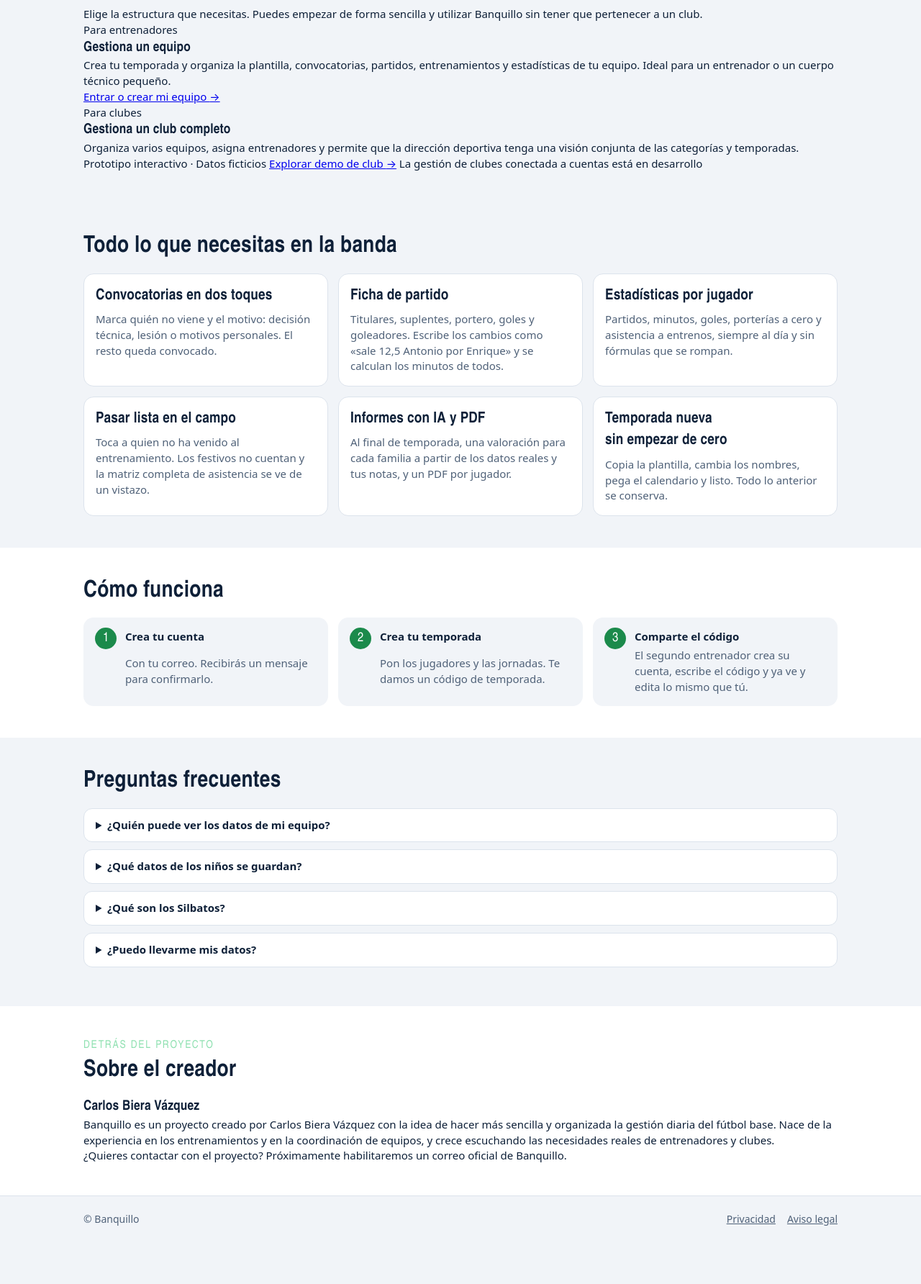
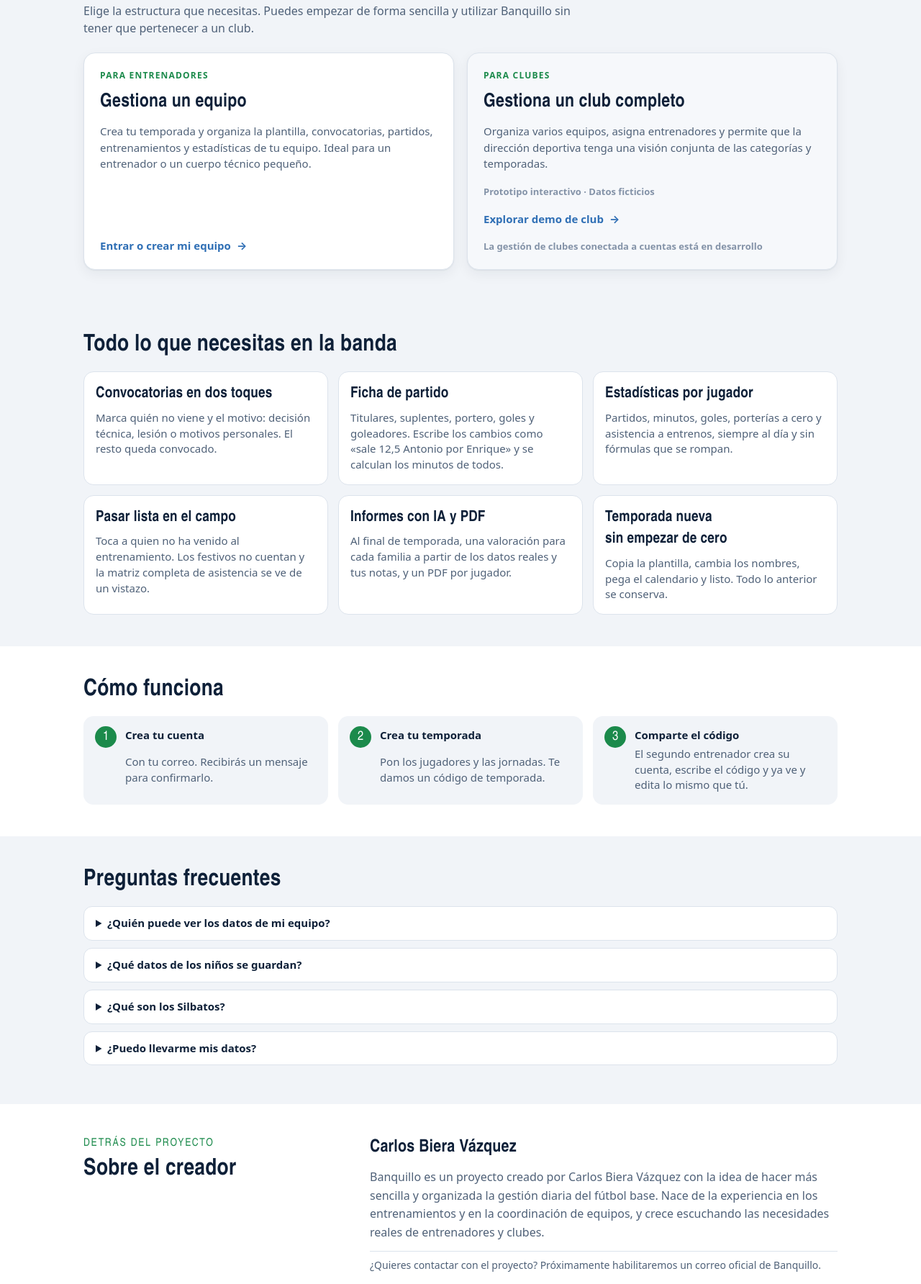
Before and after one commit to carlosbieravazquez-prog/Banquillo, a plain HTML site: page index.html in a window 1280 px wide. Shown: the part 642-2426 px from the top of the page at 72% size. Before the commit the page ends 2369 px from the top, so only its background shows below. Drawn offline with nearby package versions, Linux system fonts and the light colour scheme.

Commit message:
style(beta): añadir estilos de portada Banquillo

```diff
--- a/css/app.css
+++ b/css/app.css
@@ -321,3 +321,25 @@ body.in-app #landing{display:none}
 .mrow2{display:flex;justify-content:space-between;gap:10px;align-items:center;flex-wrap:wrap;padding:8px 0;border-bottom:1px solid var(--line)}
 .mrow2 small{display:block;color:var(--ink-3)}.mr-a{display:flex;gap:8px;align-items:center}
 .btn.danger-t,.danger-t{color:var(--loss)}
+
+
+/* ----- modalidades y creador de la página pública ----- */
+.l-section-lead{max-width:680px;color:var(--ink-2);font-size:16px;line-height:1.5;margin:-6px 0 22px}
+.l-mode-grid{display:grid;grid-template-columns:1fr;gap:14px}
+@media(min-width:700px){.l-mode-grid{grid-template-columns:repeat(2,minmax(0,1fr));gap:18px}}
+.l-mode-card{display:flex;flex-direction:column;align-items:flex-start;gap:10px;min-height:250px;padding:22px;background:var(--surface);border:1px solid var(--line);border-radius:16px;box-shadow:var(--shadow)}
+.l-mode-card.club{background:var(--surface-2)}
+.l-mode-label{font-size:12px;font-weight:700;letter-spacing:.1em;text-transform:uppercase;color:var(--accent)}
+.l-mode-card h3{font-family:var(--f-display);font-size:26px}
+.l-mode-card p{color:var(--ink-2);font-size:15px;line-height:1.5;max-width:58ch}
+.l-mode-link{margin-top:auto;display:inline-flex;gap:8px;align-items:center;color:var(--info);font-weight:700;text-decoration:none;padding-top:8px}
+.l-mode-link:hover{text-decoration:underline;text-underline-offset:3px}
+.l-mode-note{margin-top:auto;padding-top:8px;color:var(--ink-3);font-size:13px;font-weight:600}
+.l-creator{display:grid;gap:12px}
+@media(min-width:760px){.l-creator{grid-template-columns:.7fr 1.3fr;gap:48px;align-items:start}}
+.l-creator h2{margin-bottom:0}
+.l-creator-copy{max-width:680px}
+.l-creator-copy h3{font-size:24px;margin:0 0 10px}
+.l-creator-copy p{color:var(--ink-2);font-size:16px;line-height:1.6;margin:0 0 12px}
+.l-creator-copy .l-contact-note{font-size:14px;padding-top:8px;border-top:1px solid var(--line)}
+.creator-kicker{color:var(--accent);margin-bottom:8px}
```
